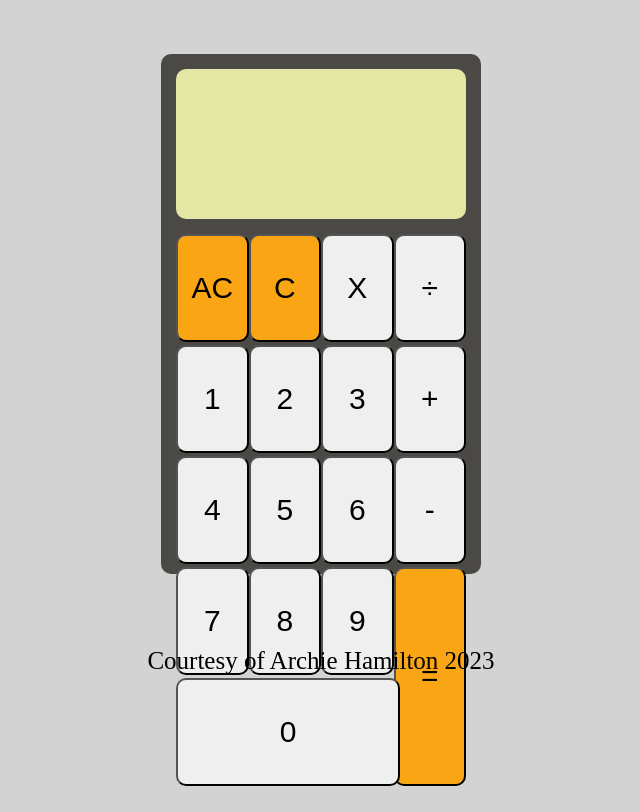
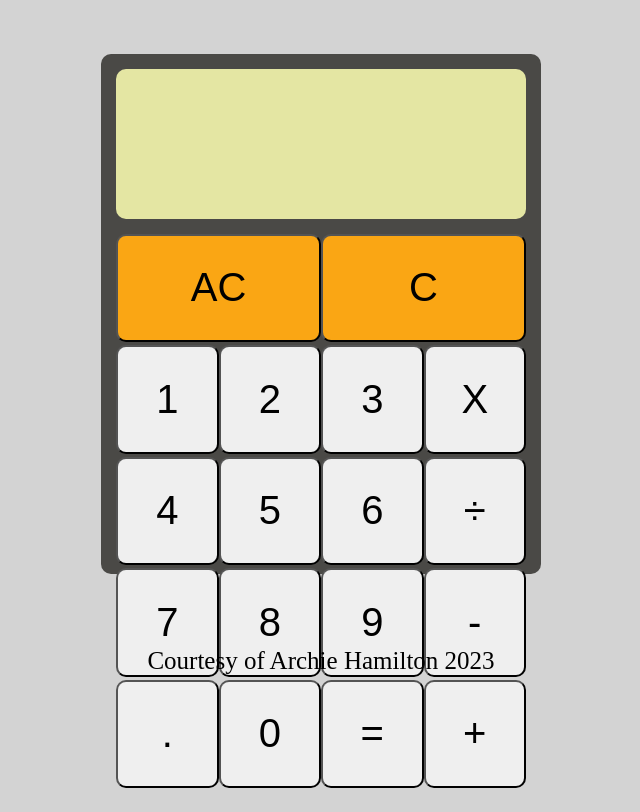
Before and after one commit to Dushami/calculator, a plain HTML site: page index.html in a window 1280 px wide. Shown: the part 123-935 px from the top of the page, without its empty margins (319-959 px from the left). Drawn offline with Linux system fonts and the light colour scheme.

Commit message:
change button position and minor css changes

```diff
--- a/index.html
+++ b/index.html
@@ -20,29 +20,30 @@
                     <div class="topLine">
                         <button id="TL" class="AC">AC</button>
                         <button id="TL" class="C">C</button>
-                        <button id="TL" class="multiply">X</button>
-                        <button id="TL" class="divide">÷</button>
                     </div>
                     <div class="secondLine">
                         <button id="SL" class="1">1</button>
                         <button id="SL" class="2">2</button>
                         <button id="SL" class="3">3</button>
-                        <button id="SL" class="plus">+</button>
+                        <button id="SL" class="multiply">X</button>
                     </div>
                     <div class="thirdLine">
                         <button id="THL" class="4">4</button>
                         <button id="THL" class="5">5</button>
                         <button id="THL" class="6">6</button>
-                        <button id="THL" class="minus">-</button>
+                        <button id="THL" class="divide">÷</button>
                     </div>
                     <div class="fourthLine">
                         <button id="FL" class="7">7</button>
                         <button id="FL" class="8">8</button>
                         <button id="FL" class="9">9</button>
-                        <button id="FL" class="equals">=</button>
+                        <button id="FL" class="minus">-</button>
                     </div>
                     <div class="fifthLine">
+                        <button id="FThL" class="point">.</button>
                         <button id="FThL" class="0">0</button>
+                        <button id="FThL" class="equals">=</button>
+                        <button id="FThL" class="plus">+</button>
                     </div>
                 </div>
             </div>
--- a/style.css
+++ b/style.css
@@ -25,7 +25,7 @@ body{
 }
 
 .calcShell{
-    width: 25vw;
+    width: 440px;
     height: 65vh;
     background-color: #4a4946;
     border-radius: 10px;
@@ -53,84 +53,100 @@ body{
 }
 
 button{
-    font-size: 30px;
+    font-size: 40px;
+    cursor: pointer;
+}
+
+button:hover{
+    background-color: #ddd;
+}
+
+button:active{
+    background-color: #999
 }
 
 .buttons{
-    height: 552.5px;
     display: flex;
     flex-direction: column;
-    justify-content: space-between;
+    align-items: center;
     row-gap: 3px;
 }
 
 .topLine{
     height: 108.5px;
-    width: inherit;
+    width: 410px;
     display: flex;
-    justify-content: space-between;
+    justify-content: center;
 }
 
 #TL{
     border-radius: 10px;
-    width: 15vw;
+    width: 410px;
+    border-color: black;
 }
 
 .AC, .C{
     background-color: #faa614;
 }
 
+.AC:hover, .C:hover{
+    background-color: #e39610;
+}
+
+.AC:active, .C:active{
+    background-color: #d18502;
+}
+
 .secondLine{
     height: 108.5px;
-    width: inherit;
+    width: 410px;
     display: flex;
-    justify-content: space-between;
+    justify-content: center;
 }
 
 #SL{
     border-radius: 10px;
-    width: 15vw;
+    width: 410px;
+    border-color: black;
 }
 
 .thirdLine{
     height: 108.5px;
-    width: inherit;
+    width: 410px;
     display: flex;
-    justify-content: space-between;
+    justify-content: center;
 }
 
 #THL{
     border-radius: 10px;
-    width: 15vw;
+    width: 410px;
+    border-color: black;
 }
 
 .fourthLine{
     height: 108.5px;
-    width: inherit;
+    width: 410px;
     display: flex;
-    justify-content: space-between;
-}
-
-.equals{
-    height: 219px;
-    background-color: #faa614;
+    justify-content: center;
 }
 
 #FL{
     border-radius: 10px;
-    width: 15vw;
+    width: 410px;
+    border-color: black;
 }
 
 .fifthLine{
     height: 108.5px;
-    width: inherit;
+    width: 410px;
     display: flex;
-    justify-content: flex-start;
+    justify-content: center;
 }
 
 #FThL{
     border-radius: 10px;
-    width: 17.5vw;
+    width: 410px;
+    border-color: black;
 }
 
 .info{
```
